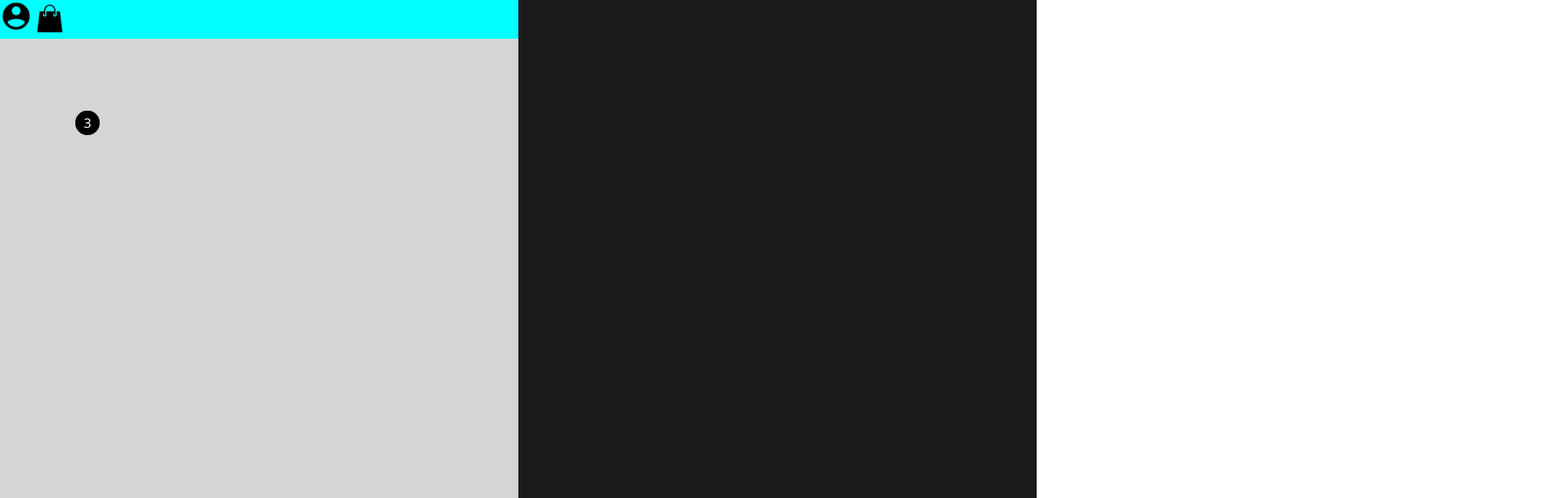
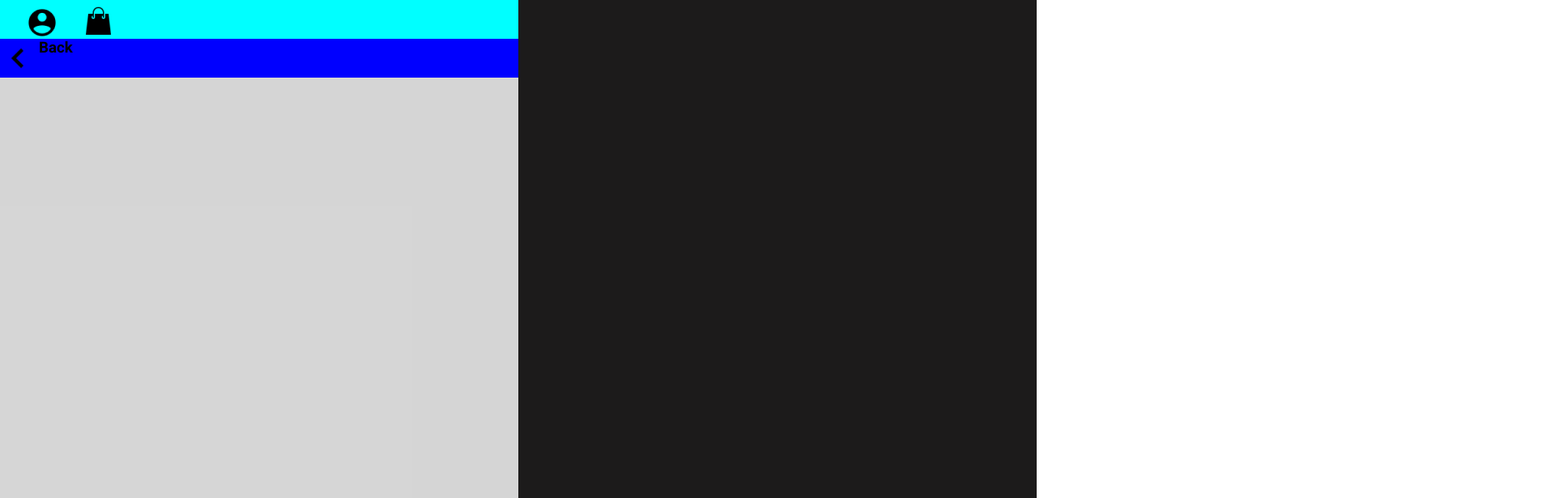
Before and after one commit to F3rNnd4/atividade08-teste-tecnico-n1, a plain HTML site: page index.html in a window 1280 px wide. Shown: the top 616 px of the page at 81% size, 1920 px wide, since content can reach past the window. Drawn offline with Linux system fonts and the light colour scheme.

Commit message:
feat: gray part header

```diff
--- a/index.html
+++ b/index.html
@@ -5,6 +5,7 @@
     <meta charset="UTF-8">
     <meta name="viewport" content="width=device-width, initial-scale=1.0">
     <link rel="stylesheet" href="/style.css">
+    <link rel="shortcut icon" href="/img/adidas-logo.png" type="image/x-icon">
     <title>Atividade 8 - Teste Técnico</title>
 </head>
 
@@ -14,12 +15,14 @@
             <header class="gray-header">
 
                 <div class="header-start">
-                    <img class="perfil" src="./img/Male User.png" alt="Icone do perfil">
-                    <img class="bag" src="./img/Shopping Bag.png" alt="Icone da sacola">
-                    <img class="itens" src="./img/3.png" alt="Quantidade de coisas na sacola">
+                    <div class="perfil"><img src="./img/Male User.png" alt="Icone do perfil"></div>
+                    <div class="bag"><img src="./img/Shopping Bag.png" alt="Icone da sacola"></div>
                 </div>
 
-                <div class="header-end"></div>
+                <div class="header-end">
+                    <div class="arrow"><img src="/img/Back.png" alt=""></div>
+                    <h3>Back</h3>
+                </div>
 
             </header>
             <section class="gray-section"></section>
--- a/style.css
+++ b/style.css
@@ -25,12 +25,28 @@ main {
     background-color: aqua;
     width: 100%;
     height: 6vh;
+    display: flex;
 }
 
+.perfil {
+    margin: 1vh 4vh 0 4vh;
+}
 
+.bag {
+    margin: 1vh 0 0 0;
+}
 
+.header-end {
+    background-color: blue;
+    width: 100%;
+    height: 6vh;
+    display: flex;
+}
 
-
+.arrow {
+    display: flex;
+    justify-content: flex-end;
+}
 
 
 /*-----------------------*/
```
Also changed, not shown: img/3.png (deleted), img/adidas-logo.png (added), img/bag3.png (added), img/big3.png (deleted).
